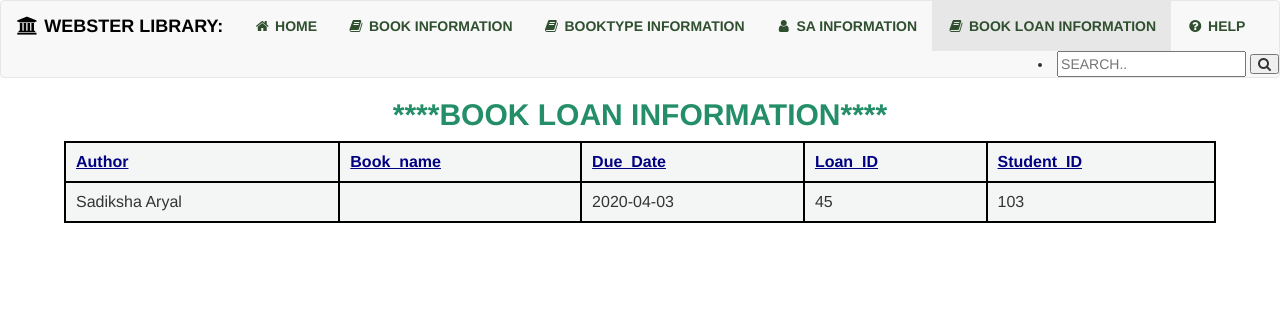
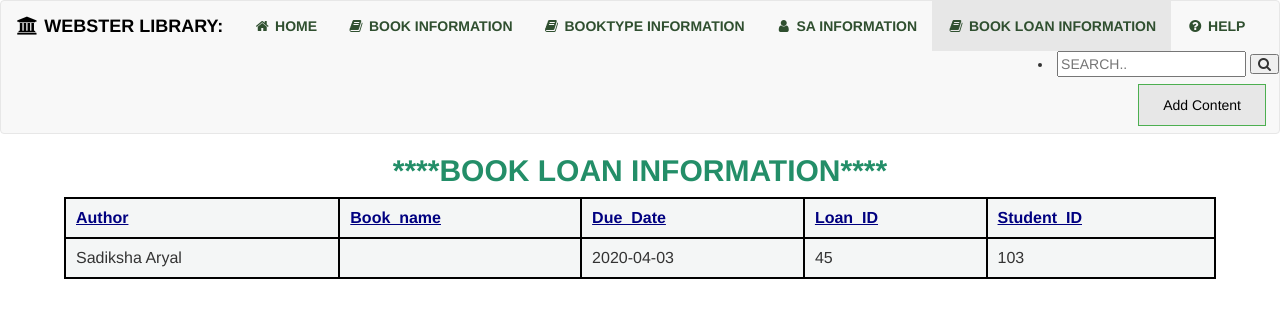
Before and after one commit to SadikshaAryal1/Database-Assignment8-4147125, a PHP site: page / in a window 1280 px wide. Shown: the top 318 px of the page. Run offline with PHP 8.4, Linux system fonts and the light colour scheme; data comes from the database, SQL or seed files in the repository; data that the repository does not hold is empty; a stand-in replaces the project's code that opens the database connection.

Commit message:
Main Application

```diff
--- a/index.php
+++ b/index.php
@@ -27,6 +27,25 @@ table {
   border-spacing: 2px;
 }
 
+.btn button {
+  background-color: #e7e7e7;
+  border: 1px solid #4CAF50;;
+  color: black;
+  padding: 10px 24px;
+  cursor: pointer;
+  width: 100%;
+  display: block;
+  text:align: center;
+}
+
+.btn button:not(:last-child) {
+  border-bottom: none;
+}
+
+.btn button:hover {
+  background-color: #3e8e41;
+}
+
 </style>
 
 <body>
@@ -52,6 +71,10 @@ table {
       <li class="search-brand"><a href="#"><strong><font color=Black></strong></font></a>
       <input type="text" placeholder="SEARCH.." name="SEARCH">
       <button type="submit"><i class="fa fa-search"></i></button></li>
+
+        <div class="btn">
+      <button>Add Content</button>
+      </div>
 
           </div>
      </form>
```
